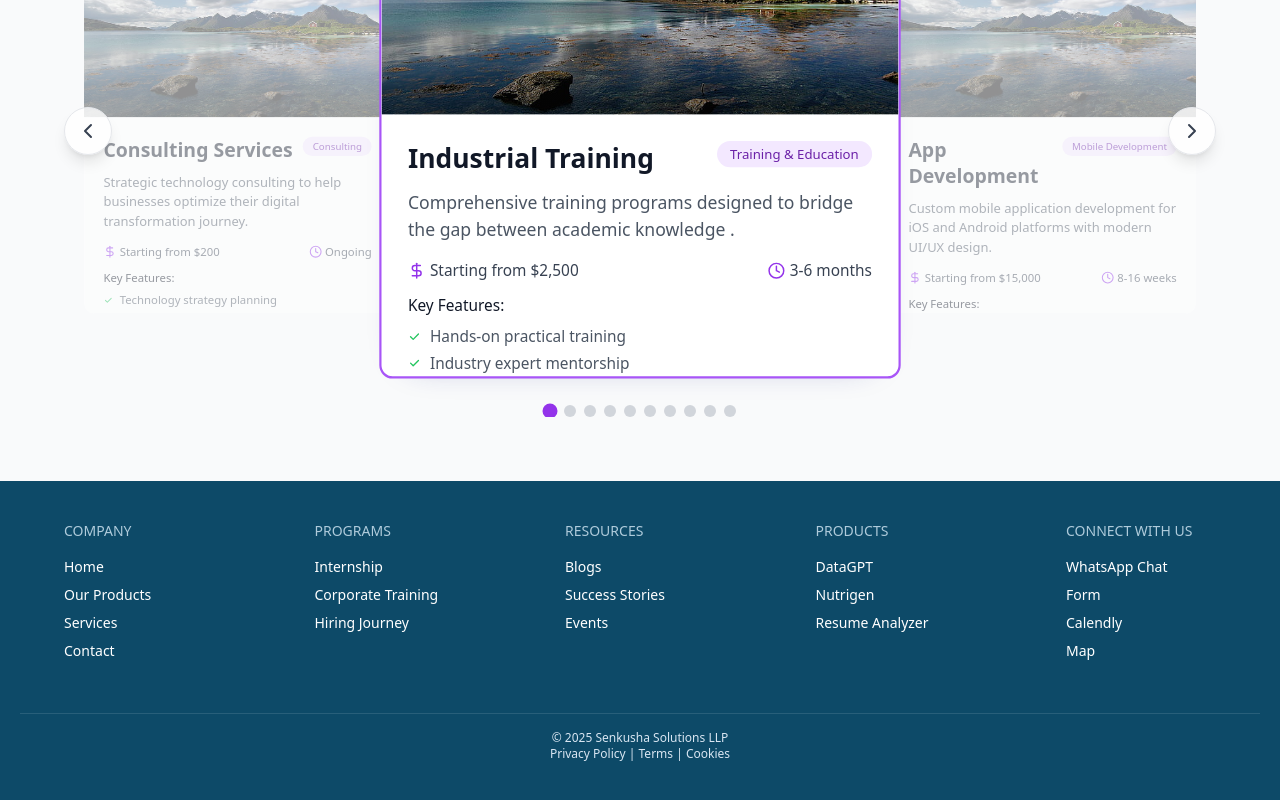
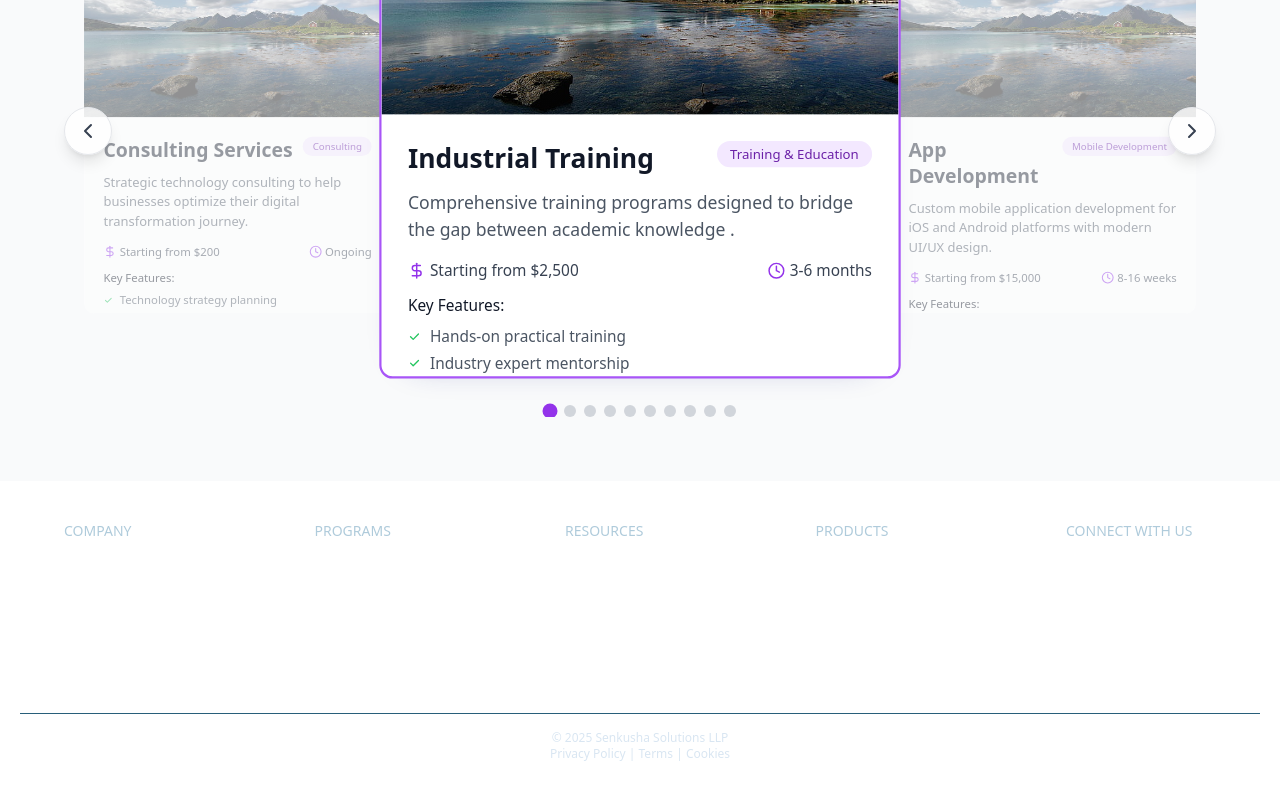
Before and after one commit to shravanisenkusha/Freelance_Sites, a React (Create React App) app: page / in a window 1280 px wide. Shown: the part 1591-2391 px from the top of the page. Built offline with nearby package versions, Linux system fonts and the light colour scheme.

Commit message:
changed colour

```diff
--- a/src/components/Footer.jsx
+++ b/src/components/Footer.jsx
@@ -2,7 +2,7 @@ import React from "react";
 
 function Footer() {
   return (
-    <footer className="bg-[#0D4A68] text-white text-sm py-10 px-5">
+    <footer className="bg-[#FFFFFF] text-white text-sm py-10 px-5">
       <div className="max-w-6xl mx-auto flex flex-wrap justify-between">
         {/* Column 1: Company */}
         <div className="flex flex-col min-w-[150px] mb-5 gap-2">
```
